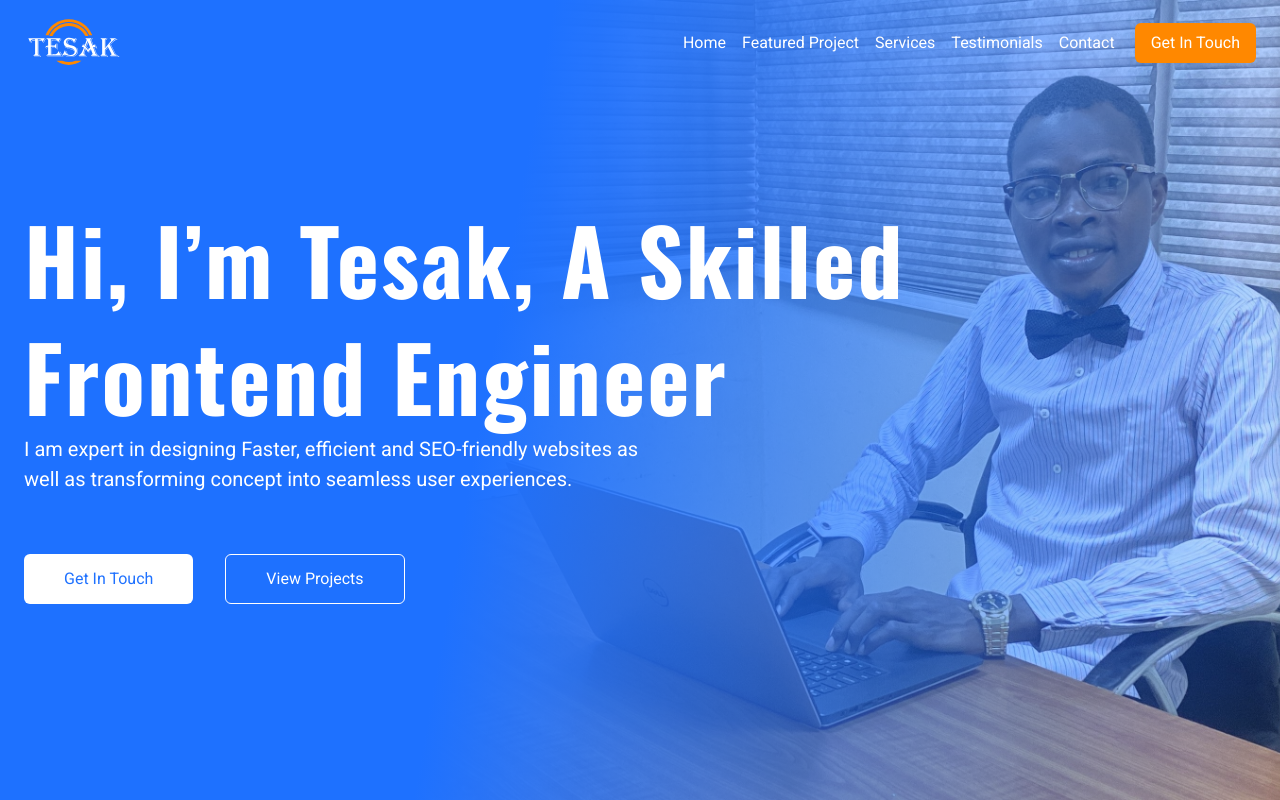
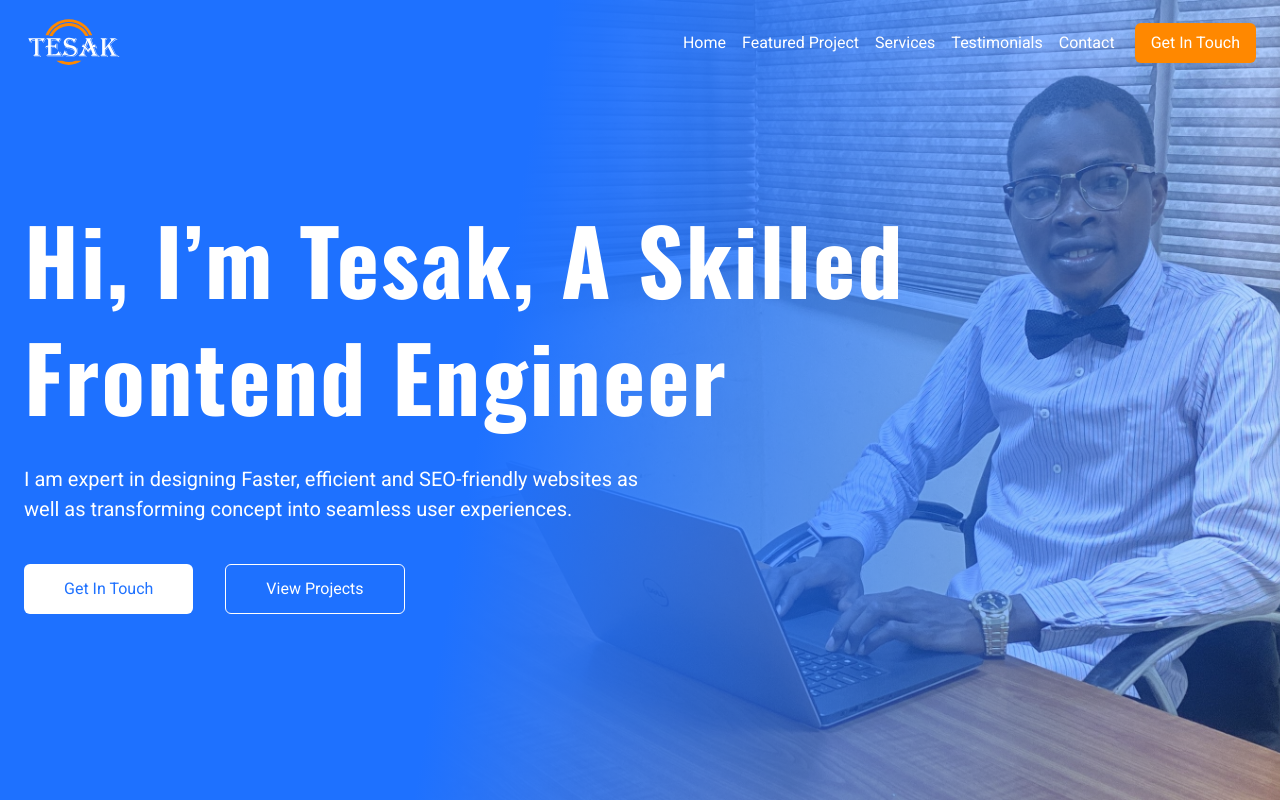
Before and after one commit to teslimakintunde/My-Portfolio, a Next.js app: page / in a window 1280 px wide. Shown: the top 800 px of the page. Built offline with nearby package versions, Linux system fonts and the light colour scheme.

Commit message:
correcting the hero spaces

```diff
--- a/src/components/HeroSection.tsx
+++ b/src/components/HeroSection.tsx
@@ -13,7 +13,7 @@ const HeroSection = () => {
               initial="hidden"
               whileInView={"show"}
               viewport={{ once: true }}
-              className="w-full sm:max-w-[800px] lg:max-w-[800px] xl:max-w-[1050px] mt-[150px] lg:mt-[200px]"
+              className="w-full sm:max-w-[800px] lg:max-w-[800px] xl:max-w-[1050px] mt-[150px] lg:mt-[160px]  xl:mt-[200px]"
             >
               <motion.h1
                 variants={fadeIn("up", 0.2)}
@@ -22,9 +22,10 @@ const HeroSection = () => {
               >
                 Hi, I’m Tesak, A Skilled Frontend Engineer
               </motion.h1>
+
               <motion.p
                 variants={fadeIn("up", 0.5)}
-                className="font-roboto text-white text-[18px] sm:text-[20px] sm:max-w-[50ch] md:max-w-[55ch] max-w-[60ch] mt-[30]"
+                className="font-roboto text-white text-[18px]  sm:text-[20px] sm:max-w-[50ch] md:max-w-[55ch] max-w-[60ch] mt-[20px] sm:mt-[30px]"
               >
                 I am expert in designing Faster, efficient and SEO-friendly
                 websites as well as transforming concept into seamless user
@@ -32,7 +33,7 @@ const HeroSection = () => {
               </motion.p>
               <motion.div
                 variants={fadeIn("up", 0.8)}
-                className="font-roboto flex flex-col sm:flex-row gap-5 sm:gap-8 mt-[60px]"
+                className="font-roboto flex flex-col sm:flex-row gap-5 sm:gap-8 mt-[60px] sm:mt-[50px] xl:mt-[40px]"
               >
                 <button className="bg-white hover:bg-bgTwo hover:text-white transition duration-300 font-medium px-10 py-3 text-royalBlue rounded-md">
                   Get In Touch
```
